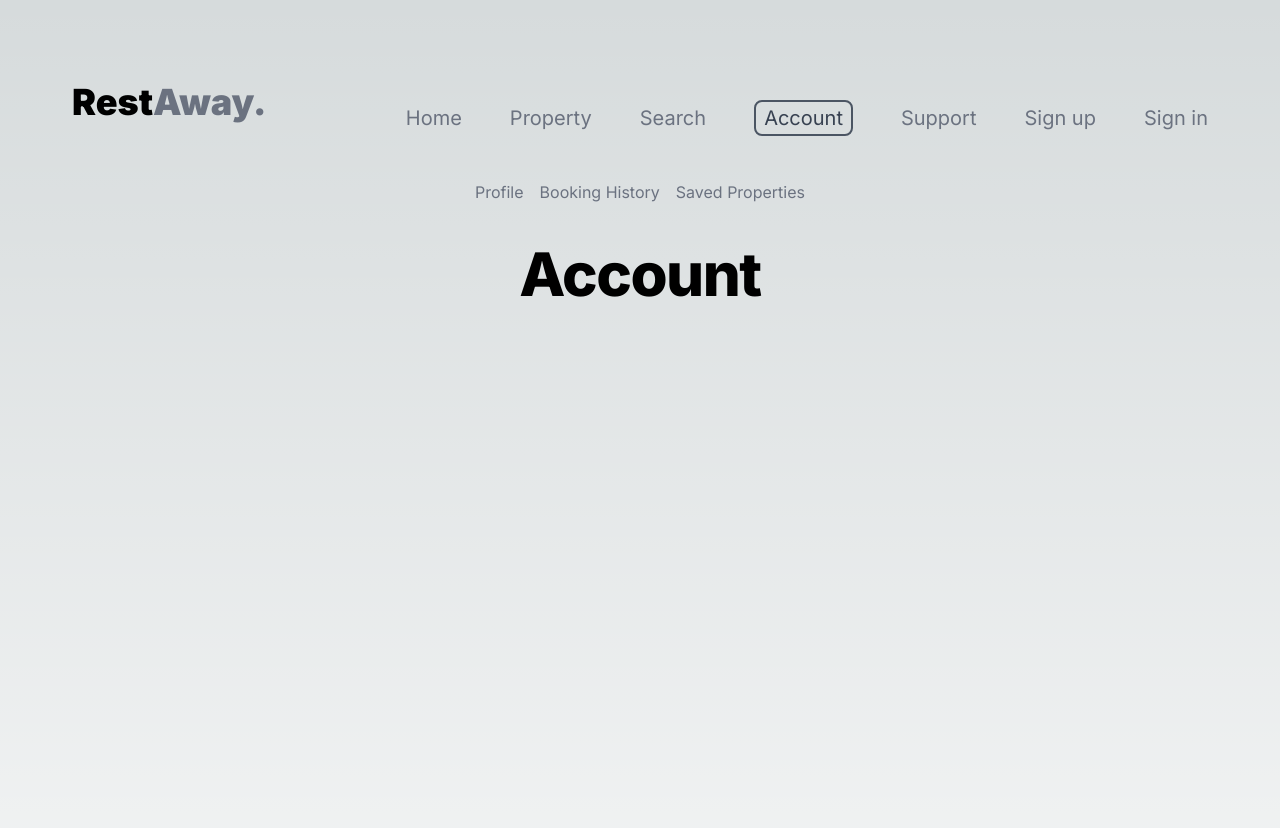
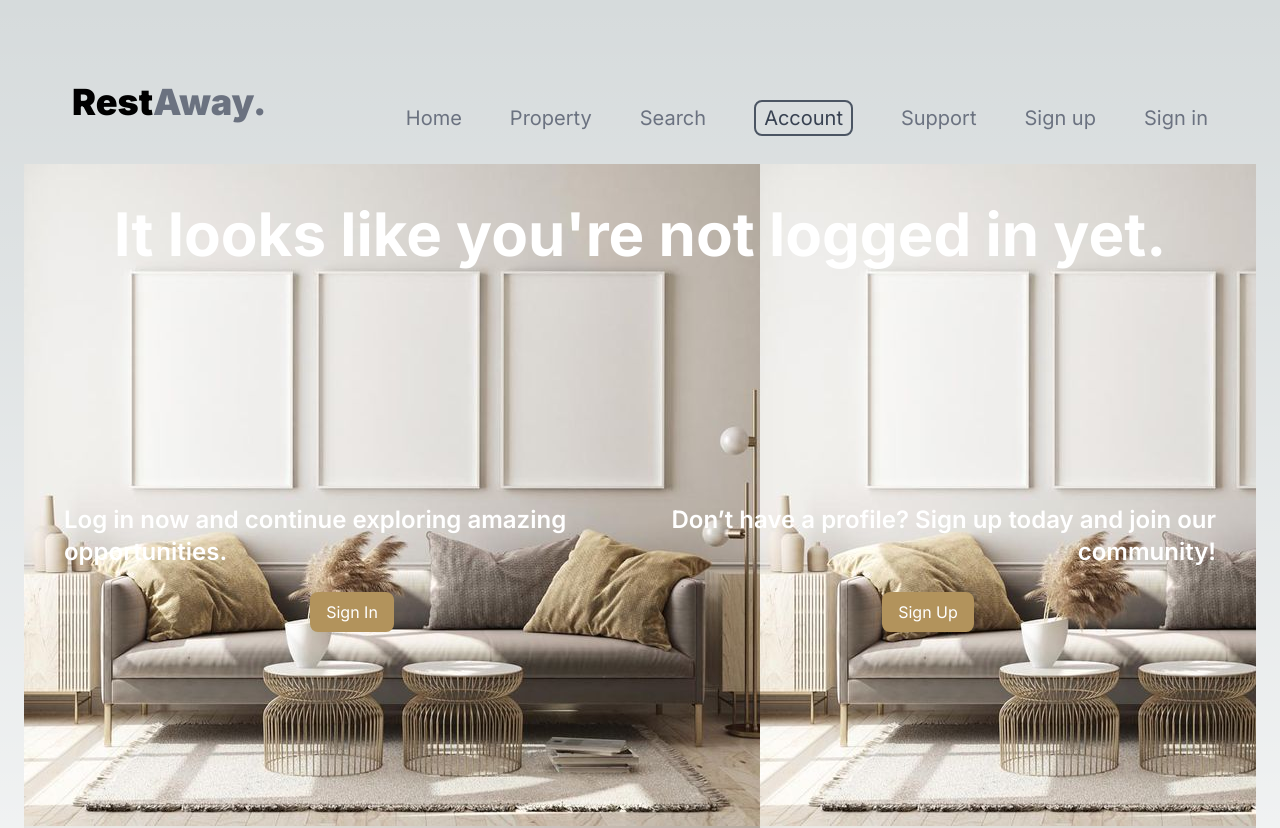
Before and after one commit to dariamilic/korisnicka-sucelja, a Next.js app in the folder rest_away_booking_project/: page /account in a window 1280 px wide. Shown: the top 828 px of the page. Built offline with nearby package versions, Linux system fonts and the light colour scheme.

Commit message:
account main page

```diff
--- a/rest_away_booking_project/src/app/account/page.tsx
+++ b/rest_away_booking_project/src/app/account/page.tsx
@@ -1,23 +1,65 @@
 "use client";
 import { Navigation } from "@/components/navigation";
 import { SideNavigation } from "./_components/navigation";
-
-import {useState, useCallback} from "react";
+import { useState, useCallback } from "react";
+import Link from "next/link";
 
 export default function Account() {
-  // eslint-disable-next-line @typescript-eslint/no-unused-vars
   const [isOpen, setIsOpen] = useState(false);
-  // Wrap setIsOpen in useCallback
-     const handleSetIsOpen = useCallback((state: boolean) => {
-      setIsOpen(state);
-    }, []);
+  const handleSetIsOpen = useCallback((state: boolean) => {
+    setIsOpen(state);
+  }, []);
+
   return (
     <main>
       <Navigation isOpen={isOpen} setIsOpen={handleSetIsOpen} />
-      <SideNavigation />
-      <header  className="flex min-h-screen flex-col items-center p-10">
-      <h1 className="text-6xl font-extrabold tracking-tight">Account</h1>
-      </header>
+      {/* Glavni sadržaj */}
+      <div className="relative h-screen w-full">
+        {/* Pozadinska slika */}
+        <div
+           className="absolute inset-0"
+           style={{
+             backgroundImage: "url('/prazanzid.jpg')", // Promijeni u naziv svoje slike
+           }}
+        ></div>
+
+        {/* Sloj za tekst */}
+        <div className="absolute inset-0 flex flex-col items-center pt-10">
+          {/* Glavni naslov */}
+          <div className="text-center text-white mb-16">
+            <h1 className="text-4xl md:text-6xl font-bold mb-4">
+              It looks like you're not logged in yet.
+            </h1>
+          </div>
+
+          {/* Tekstovi i gumbi na lijevoj i desnoj strani */}
+          <div className="flex justify-between w-full px-10 mt-40">
+            {/* Lijevi tekst i gumb */}
+            <div className="flex flex-col items-center w-1/2 text-left text-white">
+              <p className="text-xl md:text-2xl font-semibold mb-4">
+                Log in now and continue exploring amazing opportunities.
+              </p>
+              <Link href="/signIn">
+                <button className=" mt-2 py-2 px-4 bg-[#b2935c] text-white rounded-lg hover:bg-[#5B597A] focus:ring-2 focus:ring-offset-2 focus:ring-[#5B597A]">
+                  Sign In
+                </button>
+              </Link>
+            </div>
+
+            {/* Desni tekst i gumb */}
+            <div className="flex flex-col items-center w-1/2 text-right text-white">
+              <p className="text-xl md:text-2xl font-semibold mb-4">
+                Don’t have a profile? Sign up today and join our community!
+              </p>
+              <Link href="/signUp">
+                <button className=" mt-2 py-2 px-4 bg-[#b2935c] text-white rounded-lg hover:bg-[#5B597A] focus:ring-2 focus:ring-offset-2 focus:ring-[#5B597A]">
+                  Sign Up
+                </button>
+              </Link>
+            </div>
+          </div>
+        </div>
+      </div>
     </main>
   );
 }
```
Also changed, not shown: rest_away_booking_project/public/prazanzid.jpg (added).
